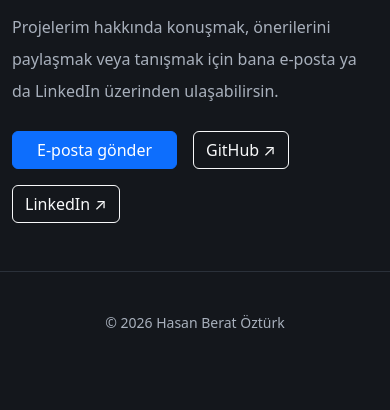
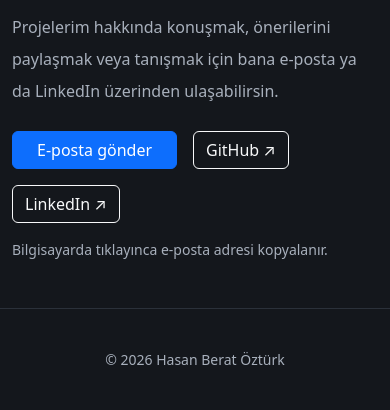
Before and after one commit to hasanberatozturk/Portfolio, a Django app: page / in a window 390 px wide. Shown: the part 1518-1928 px from the top of the page. Before the commit the page ends 1846 px from the top, so only its background shows below. Run offline with Django 5.2, Linux system fonts and the light colour scheme; tables that the repository leaves empty hold one stand-in row (values such as "Sample post"); grey boxes marked "Sample" are stand-in pictures; parts of the project's set-up code (start-up, migrations or seed data) failed here and were passed over.

Commit message:
Copy email on desktop and open mail app on mobile

```diff
--- /dev/null
+++ b/kisisel_portfoy/portfoy_app/static/portfoy_app/contact.js
@@ -0,0 +1,31 @@
+(() => {
+    const link = document.getElementById("email-contact");
+    const feedback = document.getElementById("email-feedback");
+    const fallback = document.getElementById("email-copy-fallback");
+    if (!link || !feedback || !fallback) return;
+
+    // Include iPads that report a desktop Safari user agent.
+    const mobile = navigator.userAgentData?.mobile ||
+        /Android|iPhone|iPad|iPod/i.test(navigator.userAgent) ||
+        (/Macintosh/i.test(navigator.userAgent) && navigator.maxTouchPoints > 1);
+    if (mobile) return;
+
+    link.title = "E-posta adresini kopyala";
+    feedback.textContent = "Bilgisayarda tıklayınca e-posta adresi kopyalanır.";
+
+    link.addEventListener("click", async (event) => {
+        if (event.button !== 0 || event.ctrlKey || event.metaKey || event.shiftKey || event.altKey) return;
+        event.preventDefault();
+
+        try {
+            await navigator.clipboard.writeText(link.dataset.email);
+            fallback.hidden = true;
+            feedback.textContent = "E-posta adresi kopyalandı. E-posta hizmetinde alıcı alanına yapıştırabilirsin.";
+        } catch {
+            feedback.textContent = "Otomatik kopyalama yapılamadı. Aşağıdaki seçili adresi kopyalayabilirsin.";
+            fallback.hidden = false;
+            fallback.focus();
+            fallback.select();
+        }
+    });
+})();
--- a/kisisel_portfoy/portfoy_app/templates/portfoy_app/index.html
+++ b/kisisel_portfoy/portfoy_app/templates/portfoy_app/index.html
@@ -198,7 +198,8 @@
 
                 <div class="d-flex flex-wrap align-items-center gap-3">
                     {% if profile.email %}
-                    <a href="mailto:{{ profile.email }}" class="btn btn-primary px-4">
+                    <a href="mailto:{{ profile.email }}" class="btn btn-primary px-4" id="email-contact"
+                        data-email="{{ profile.email }}" aria-describedby="email-feedback">
                         E-posta gönder
                     </a>
                     {% endif %}
@@ -218,11 +219,18 @@
                     {% endif %}
                 </div>
 
+                {% if profile.email %}
+                <p id="email-feedback" class="small text-body-secondary mt-3 mb-0" role="status" aria-live="polite"></p>
+                <input id="email-copy-fallback" type="text" class="form-control mt-2" value="{{ profile.email }}"
+                    aria-label="Kopyalanacak e-posta adresi" readonly hidden>
+                {% endif %}
+
             </div>
         </div>
     </div>
 </section>
 
 <script src="{% static 'portfoy_app/projects.js' %}" defer></script>
+<script src="{% static 'portfoy_app/contact.js' %}" defer></script>
 
 {% endblock %}
```
